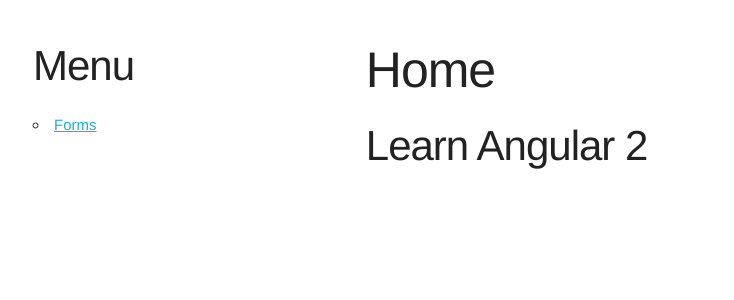
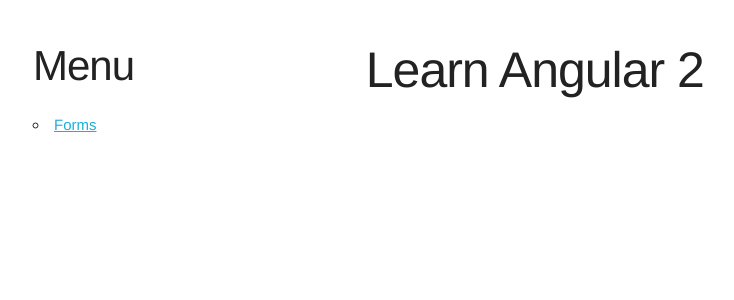
Before and after one commit to koenweyn/learn-angular2, a Jekyll site: the page built from index.html, in a window 1280 px wide. Shown: the top 300 px of the page, without its empty margins (127-861 px from the left). Built offline with Jekyll 4.4.1, drawn with Linux system fonts in a browser that asks for light colours; Markdown is read by kramdown in place of the engine named in the settings.

```diff
--- a/index.html
+++ b/index.html
@@ -1,9 +1,7 @@
 ---
 layout: default
-title: Home
+title: Learn Angular 2
 ---
-
-<h2>Learn Angular 2</h2>
 
 <p>
 
```
Also changed, not shown: 16 other files.
